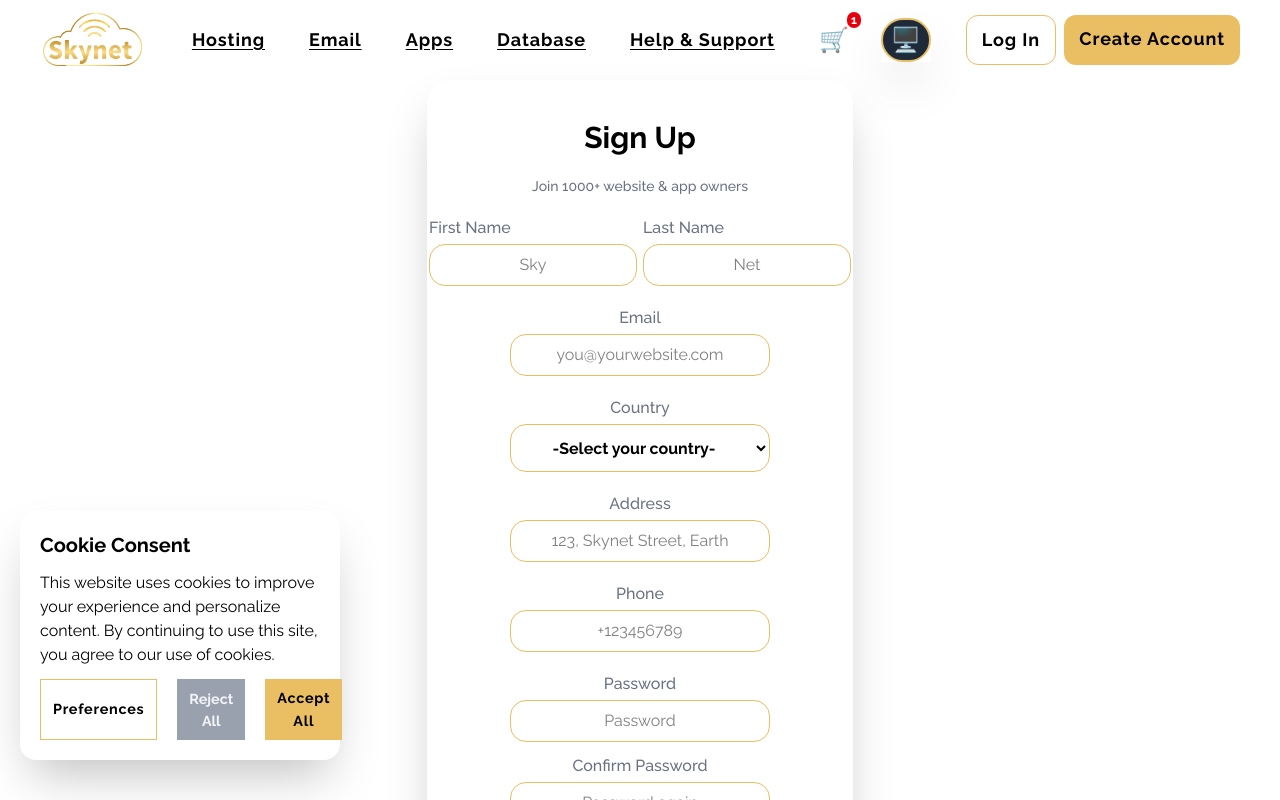
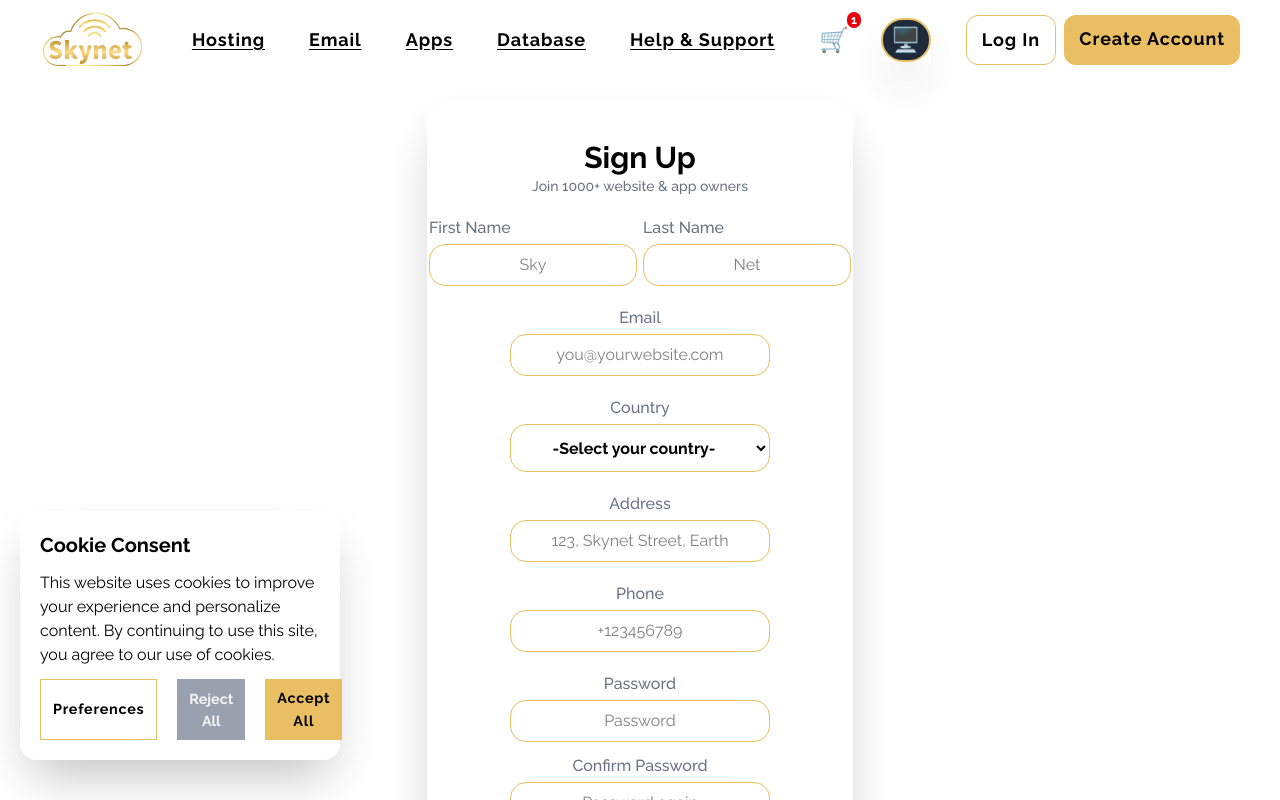
Before and after one commit to sapwavino/skynet_redesign_fe, a Vue app: page /auth/signup in a window 1280 px wide. Shown: the top 800 px of the page. Built offline with nearby package versions, Linux system fonts and the light colour scheme; what vue3-marquee would draw is missing.

Commit message:
LOGIN PAGE UI FIXES

```diff
--- a/src/views/SignUpView.vue
+++ b/src/views/SignUpView.vue
@@ -211,10 +211,10 @@ export default {
 </script>
 
 <template>
-  <div class="">
+  <div class="mt-5">
     <form @submit.prevent="login"
           class="dark:bg-gray-400 shadow-2xl rounded-3xl flex flex-col items-center justify-center mx-auto w-1/3 p-10">
-      <h2 class="header text-center mb-5">Sign Up</h2>
+      <h2 class="header text-center">Sign Up</h2>
       <h2 class="muteSmallSubheader text-center mb-5">Join 1000+ website & app owners</h2>
 
       <!--      FIELDS-->
```
